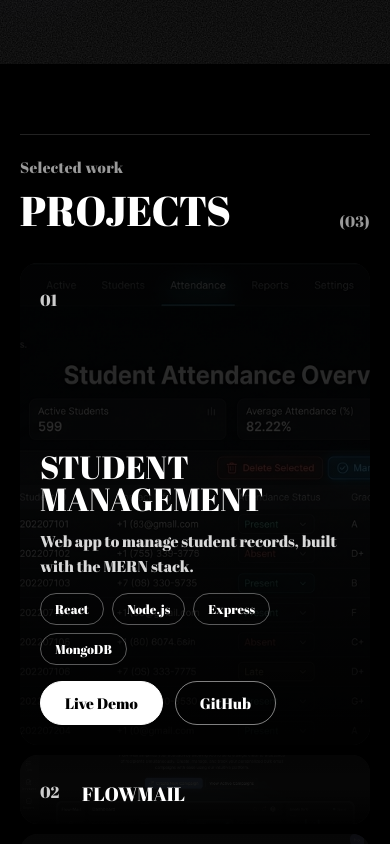
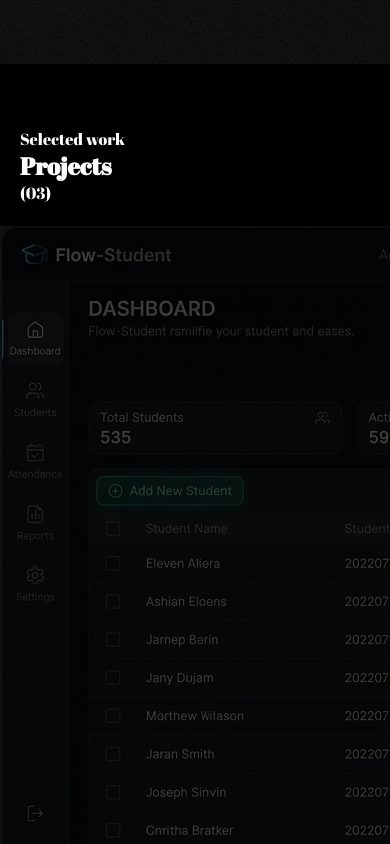
Before and after one commit to deepanshu-Builds/Portfolio, a React (Vite) app in the folder PORTFOLIO/DeepanshuPortfolio/: page / in a window 390 px wide. Shown: the part 780-1624 px from the top of the page. Built offline with nearby package versions, Linux system fonts and the light colour scheme.

Commit message:
Project.css

```diff
--- a/PORTFOLIO/DeepanshuPortfolio/src/components/Projects.css
+++ b/PORTFOLIO/DeepanshuPortfolio/src/components/Projects.css
@@ -1,83 +1,97 @@
+/* Projects ek hi screen mein: heading + carousel + arrows, scroll karke dekhne ki zarurat nahi */
 .projects {
   position: relative;
-  padding: 110px 44px 130px;
+  overflow: hidden;
+  min-height: 100vh;
+  min-height: 100svh;
+  display: flex;
+  flex-direction: column;
+  justify-content: center;
+  padding: 70px 0 36px;
 }
 
+/* heading ka style index.css ke .section-head se aata hai, yahan sirf side ka gap */
 .projects-head {
-  display: flex;
-  justify-content: space-between;
-  align-items: flex-end;
-  gap: 24px;
-  border-top: 1px solid #222;
-  padding-top: 28px;
-  margin-bottom: 48px;
+  margin-inline: 44px;
 }
 
-.projects-label,
-.projects-count {
-  font-family: var(--display);
-  font-size: 0.95rem;
-  color: rgba(255, 255, 255, 0.6);
-  letter-spacing: 0.02em;
+/* ---------- carousel ----------
+   Concept: saare cards ek lambi line (track) mein hain. Track ko --index ke hisaab se
+   khiska dete hain, taaki active card hamesha beech mein aaye aur aas-paas ke aadhe dikhein. */
+.carousel {
+  position: relative;
+  z-index: 2;
+  --card-w: min(900px, 76vw);
+  --gap: 22px;
 }
 
-.projects-title {
-  font-family: var(--display);
-  font-weight: 400;
-  text-transform: uppercase;
-  font-size: clamp(2.6rem, 8vw, 7.5rem);
-  line-height: 0.95;
-  margin-top: 14px;
+.carousel-viewport {
+  overflow: hidden;
+  /* touch pe upar-neeche scroll chalta rahe, sirf side swipe carousel ko hilaye */
+  touch-action: pan-y;
+  padding: 6px 0;
 }
 
-/* flex carousel: sab card ek line mein, jo active hai woh zyada jagah leta hai */
-.flex-gallery {
-  display: flex;
-  gap: 14px;
-  height: clamp(440px, 68vh, 620px);
+.carousel-viewport:focus-visible {
+  outline: 2px solid #fff;
+  outline-offset: -2px;
 }
 
-.proj-card {
-  position: relative;
-  flex: 1;
-  min-width: 0;
-  border-radius: 22px;
-  overflow: hidden;
-  cursor: pointer;
-  background: #111;
-  transition: flex 0.65s cubic-bezier(0.22, 0.8, 0.24, 1);
+.carousel-track {
+  --index: 0;
+  display: flex;
+  gap: var(--gap);
+  user-select: none;
+  /* pehla card bhi beech mein aaye, isliye dono side barabar jagah */
+  padding-inline: calc(50% - var(--card-w) / 2);
+  transform: translateX(calc(var(--index) * (var(--card-w) + var(--gap)) * -1));
+  transition: transform 0.75s cubic-bezier(0.22, 0.8, 0.24, 1);
 }
 
-.proj-card:focus-visible {
-  outline: 2px solid #fff;
-  outline-offset: 3px;
+/* card: left mein screenshot, right mein info */
+.slide {
+  position: relative;
+  flex: 0 0 var(--card-w);
+  height: clamp(320px, 48vh, 460px);
+  display: flex;
+  flex-direction: row;
+  border-radius: 24px;
+  overflow: hidden;
+  background: rgba(12, 12, 12, 0.92);
+  border: 1px solid rgba(255, 255, 255, 0.08);
+  cursor: pointer;
+  /* side wale cards chhote aur dhundhle */
+  transform: scale(0.9);
+  opacity: 0.4;
+  filter: grayscale(0.5);
+  transition: transform 0.75s cubic-bezier(0.22, 0.8, 0.24, 1), opacity 0.6s, filter 0.6s;
 }
 
-.proj-card.active {
-  flex: 5;
+.slide.active {
+  transform: none;
+  opacity: 1;
+  filter: none;
   cursor: default;
+  border-color: rgba(255, 255, 255, 0.16);
 }
 
-.proj-media {
-  position: absolute;
-  inset: 0;
-  transition: opacity 0.5s, filter 0.5s;
+.slide-media {
+  position: relative;
+  flex: 1.35 1 0;
+  min-width: 0;
+  border-right: 1px solid rgba(255, 255, 255, 0.08);
 }
 
-.proj-card:not(.active) .proj-media {
-  opacity: 0.55;
-  filter: grayscale(0.6);
-}
-
-.proj-media img {
+.slide-media img {
   width: 100%;
   height: 100%;
   object-fit: cover;
+  object-position: left top;
   display: block;
+  pointer-events: none;
 }
 
-.proj-ph {
-  position: relative;
+.slide-ph {
   width: 100%;
   height: 100%;
   display: flex;
@@ -88,204 +102,224 @@
   color: rgba(255, 255, 255, 0.07);
 }
 
-.proj-ph small {
+.slide-num {
   position: absolute;
-  top: 22px;
-  right: 22px;
-  font-size: 0.75rem;
-  letter-spacing: 0.04em;
-  color: rgba(255, 255, 255, 0.35);
+  top: 14px;
+  left: 16px;
+  z-index: 2;
+  font-family: var(--display);
+  font-size: 0.85rem;
+  color: #fff;
+  background: rgba(0, 0, 0, 0.6);
+  padding: 5px 14px;
+  border-radius: 999px;
 }
 
-.proj-card:not(.active) .proj-ph small {
-  display: none;
-}
-
-/* neeche andhera, taaki text screenshot ke upar bhi padhne mein aaye */
-.proj-shade {
-  position: absolute;
-  inset: 0;
-  background: linear-gradient(to top, rgba(0, 0, 0, 0.9) 0%, rgba(0, 0, 0, 0.25) 55%, rgba(0, 0, 0, 0.4) 100%);
-}
-
-.proj-num {
-  position: absolute;
-  top: 22px;
-  left: 24px;
-  z-index: 2;
-  font-family: var(--display);
-  font-size: 1rem;
-  color: rgba(255, 255, 255, 0.8);
-}
-
-/* band card ka side mein likha naam */
-.proj-rail {
-  position: absolute;
-  left: 0;
-  right: 0;
-  bottom: 26px;
-  z-index: 2;
+/* info: sirf active card mein dikhti hai, baaki mein hidden (tab se bhi nahi pakdi jaati) */
+.slide-body {
+  flex: 1 1 0;
+  min-width: 0;
   display: flex;
-  justify-content: center;
-  transition: opacity 0.3s;
-}
-
-.proj-rail span {
-  font-family: var(--display);
-  text-transform: uppercase;
-  font-size: 1.5rem;
-  writing-mode: vertical-rl;
-  transform: rotate(180deg);
-  white-space: nowrap;
-}
-
-.proj-card.active .proj-rail {
-  opacity: 0;
-  pointer-events: none;
-}
-
-/* khule card ki detail: band card pe hidden, taaki tab se bhi na pakde */
-.proj-body {
-  position: absolute;
-  left: 0;
-  bottom: 0;
-  width: 100%;
-  padding: 32px;
-  z-index: 2;
+  flex-direction: column;
+  justify-content: flex-end;
+  padding: 26px 28px;
   opacity: 0;
   visibility: hidden;
-  transform: translateY(16px);
+  transform: translateX(14px);
   transition: opacity 0.3s, transform 0.4s, visibility 0s 0.3s;
 }
 
-.proj-card.active .proj-body {
+.slide.active .slide-body {
   opacity: 1;
   visibility: visible;
   transform: none;
-  transition: opacity 0.5s 0.25s, transform 0.6s 0.25s, visibility 0s 0s;
+  transition: opacity 0.5s 0.3s, transform 0.6s 0.3s, visibility 0s 0s;
 }
 
-.proj-name {
+.slide-name {
   font-family: var(--display);
   font-weight: 400;
   text-transform: uppercase;
-  font-size: clamp(2rem, 4.2vw, 3.6rem);
+  font-size: clamp(1.7rem, 2.8vw, 2.5rem);
   line-height: 1;
+  margin-bottom: 12px;
+}
+
+.slide-desc {
+  font-size: 0.98rem;
+  line-height: 1.55;
+  color: rgba(255, 255, 255, 0.85);
   margin-bottom: 14px;
 }
 
-.proj-desc {
-  max-width: 46ch;
-  font-size: 1.05rem;
-  line-height: 1.6;
-  color: rgba(255, 255, 255, 0.85);
+.slide-tags {
+  display: flex;
+  flex-wrap: wrap;
+  gap: 7px;
+  list-style: none;
   margin-bottom: 18px;
 }
 
-.proj-tags {
-  display: flex;
-  flex-wrap: wrap;
-  gap: 8px;
-  list-style: none;
-  margin-bottom: 22px;
-}
-
-.proj-tags li {
+.slide-tags li {
   font-family: var(--display);
-  font-size: 0.8rem;
-  padding: 6px 14px;
-  border: 1px solid rgba(255, 255, 255, 0.35);
+  font-size: 0.75rem;
+  padding: 5px 12px;
+  border: 1px solid rgba(255, 255, 255, 0.3);
   border-radius: 999px;
 }
 
-.proj-links {
-  display: flex;
-  flex-wrap: wrap;
-  gap: 12px;
-}
-
-.proj-links a {
+.slide-link {
+  align-self: flex-start;
   font-family: var(--display);
-  font-size: 0.95rem;
-  padding: 11px 24px;
+  font-size: 0.92rem;
+  padding: 10px 24px;
   border-radius: 999px;
-  border: 1px solid rgba(255, 255, 255, 0.5);
+  background: #fff;
+  color: #000;
   transition: opacity 0.2s;
 }
 
-.proj-links a:hover {
-  opacity: 0.75;
+.slide-link:hover {
+  opacity: 0.8;
 }
 
-.proj-links a.primary {
+/* arrows + dots */
+.carousel-controls {
+  display: flex;
+  align-items: center;
+  justify-content: center;
+  gap: 22px;
+  margin-top: 22px;
+}
+
+.car-btn {
+  width: 48px;
+  height: 48px;
+  border-radius: 50%;
+  border: 1px solid rgba(255, 255, 255, 0.4);
+  background: rgba(0, 0, 0, 0.4);
+  color: #fff;
+  display: grid;
+  place-items: center;
+  cursor: pointer;
+  transition: background 0.2s, color 0.2s;
+}
+
+.car-btn:hover {
   background: #fff;
   color: #000;
-  border-color: #fff;
+}
+
+.car-btn:focus-visible,
+.car-dot:focus-visible {
+  outline: 2px solid #fff;
+  outline-offset: 3px;
+}
+
+.car-btn svg {
+  width: 19px;
+  height: 19px;
+}
+
+.car-dots {
+  display: flex;
+  gap: 10px;
+}
+
+.car-dot {
+  width: 10px;
+  height: 10px;
+  padding: 0;
+  border: 0;
+  border-radius: 999px;
+  background: rgba(255, 255, 255, 0.3);
+  cursor: pointer;
+  transition: width 0.3s, background 0.3s;
+}
+
+.car-dot.active {
+  width: 34px;
+  background: #fff;
 }
 
 /* tablet */
 @media (max-width: 1000px) {
   .projects {
-    padding: 90px 32px 110px;
+    padding: 80px 0 40px;
   }
-  .proj-body {
-    padding: 26px;
+  .projects-head {
+    margin: 0 32px 22px;
+  }
+  .carousel {
+    --card-w: min(780px, 84vw);
+  }
+  .slide {
+    height: clamp(320px, 46vh, 420px);
+  }
+  .slide-body {
+    padding: 20px 22px;
+  }
+  .slide-desc {
+    font-size: 0.9rem;
   }
 }
 
-/* mobile: cards ek ke neeche ek, active wala khulta hai */
+/* mobile: screenshot upar, info neeche. Phone pe poori screen ki zarurat nahi */
 @media (max-width: 700px) {
   .projects {
-    padding: 70px 20px 90px;
+    min-height: auto;
+    justify-content: flex-start;
+    padding: 64px 0 60px;
   }
   .projects-head {
-    margin-bottom: 32px;
-    padding-top: 22px;
+    margin: 0 20px 22px;
   }
-  .flex-gallery {
+  .carousel {
+    --card-w: 84vw;
+    --gap: 14px;
+  }
+  .slide {
+    height: 470px;
     flex-direction: column;
-    height: 640px;
-    gap: 10px;
+    border-radius: 20px;
   }
-  .proj-card {
-    border-radius: 18px;
+  .slide-media {
+    flex: none;
+    height: 190px;
+    border-right: 0;
+    border-bottom: 1px solid rgba(255, 255, 255, 0.08);
   }
-  .proj-card.active {
-    flex: 7;
+  .slide-num {
+    top: 12px;
+    left: 12px;
   }
-  .proj-num {
-    top: 26px;
-    left: 20px;
+  .slide-body {
+    flex: 1;
+    justify-content: flex-start;
+    padding: 18px 20px;
+    transform: translateY(12px);
   }
-  .proj-rail {
-    top: 0;
-    bottom: auto;
-    height: 78px;
-    justify-content: flex-start;
-    align-items: center;
-    padding-left: 62px;
+  .slide-name {
+    font-size: 1.8rem;
+    margin-bottom: 10px;
   }
-  .proj-rail span {
-    writing-mode: horizontal-tb;
-    transform: none;
-    font-size: 1.2rem;
+  .slide-desc {
+    font-size: 0.95rem;
+    margin-bottom: 12px;
   }
-  .proj-body {
-    padding: 20px;
-  }
-  .proj-desc {
-    font-size: 0.98rem;
+  .slide-tags {
     margin-bottom: 14px;
   }
-  .proj-tags {
-    margin-bottom: 16px;
+  .carousel-controls {
+    margin-top: 22px;
+    gap: 16px;
   }
 }
 
 @media (prefers-reduced-motion: reduce) {
-  .proj-card,
-  .proj-body,
-  .proj-media {
+  .carousel-track,
+  .slide,
+  .slide-body {
     transition: none;
   }
 }
```
